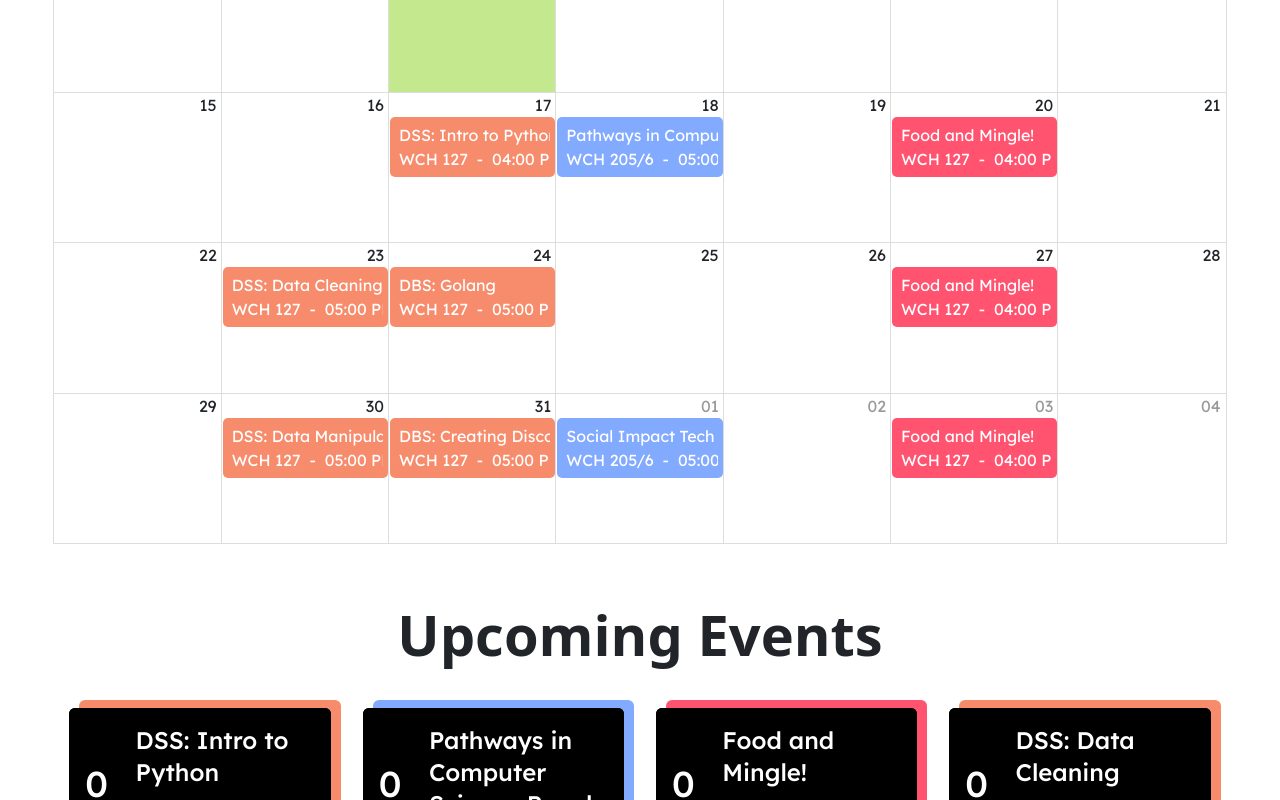
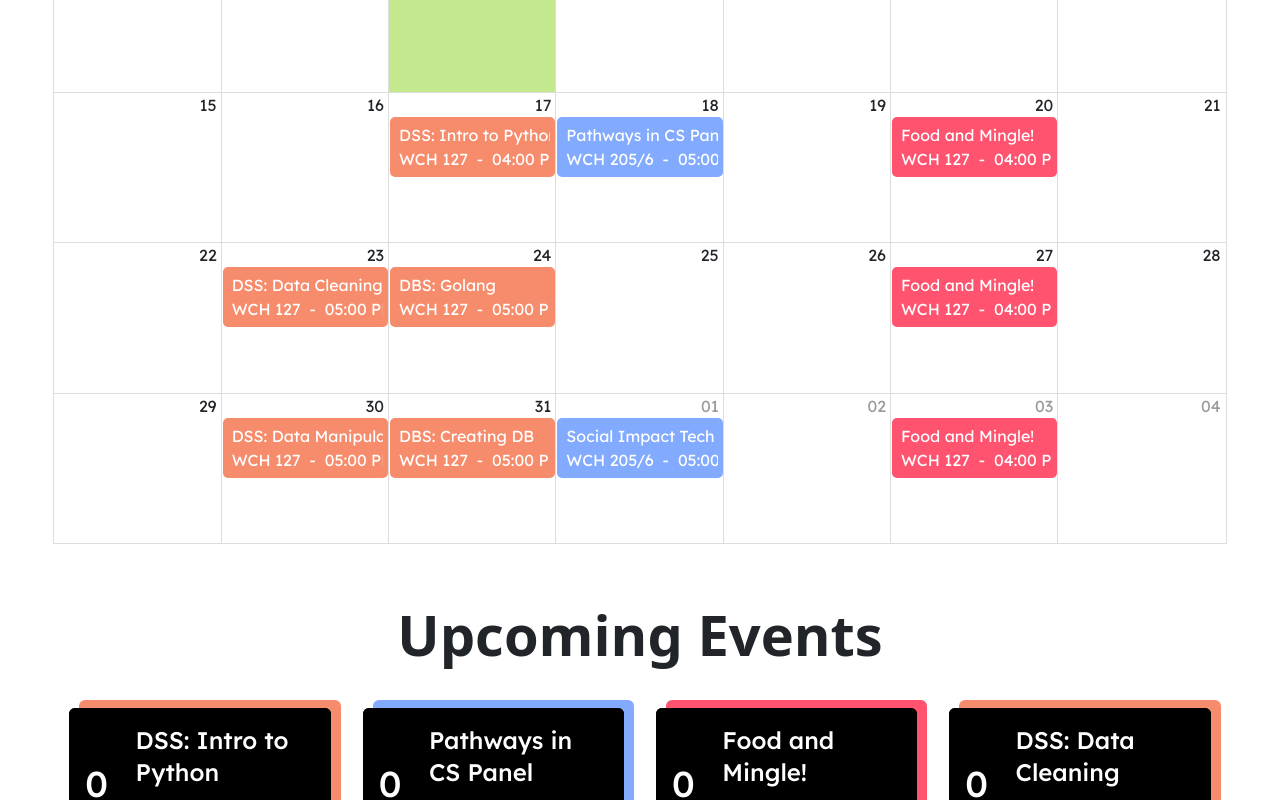
Before and after one commit to acm-ucr/acm-hydra, a Next.js app: page /events in a window 1280 px wide. Shown: the part 540-1340 px from the top of the page. Built offline with nearby package versions, Linux system fonts and the light colour scheme.

Commit message:
Made Some Event Titles Shorter/Abbreviated

```diff
--- a/components/data/Events.js
+++ b/components/data/Events.js
@@ -204,7 +204,7 @@ const Events = [
 			"Join us alongside other CS/DS/STAT students to learn how to use Python, the main data science and ML programming language.",
 	},
 	{
-		title: "Pathways in Computer Science Panel",
+		title: "Pathways in CS Panel",
 		location: "WCH 205/6",
 		type: "Meetings",
 		start: new Date(2023, 0, 18, 17, 0, 0),
@@ -264,7 +264,7 @@ const Events = [
 			"Go in-depth with more advanced data cleaning and data manipulation and use these practices on a different dataset.",
 	},
 	{
-		title: "DBS: Creating Discord Bot",
+		title: "DBS: Creating DB",
 		location: "WCH 127",
 		type: "Workshops",
 		start: new Date(2023, 0, 31, 17, 0, 0),
@@ -304,7 +304,7 @@ const Events = [
 			"Join us for our 4th DS workshop, as we learn how to create data visualizations and dashboards from cleaned datasets, including how to present data plots to your audience.",
 	},
 	{
-		title: "DBS: Embed Commands",
+		title: "DBS: Embed Cmds",
 		location: "WCH 127",
 		type: "Workshops",
 		start: new Date(2023, 1, 7, 17, 0, 0),
@@ -334,7 +334,7 @@ const Events = [
 			"Join us for our 5th DS workshop, as we learn how to use basic ML algorithms to create insights from the dataset, using Python ML library Scikit-Learn.",
 	},
 	{
-		title: "DBS: Mini Game Commands",
+		title: "DBS: Mini Game Cmd",
 		location: "WCH 127",
 		type: "Workshops",
 		start: new Date(2023, 1, 14, 17, 0, 0),
@@ -354,7 +354,7 @@ const Events = [
 			"Join us for the upcoming ACM Officer Elections! Come out to hear and vote for your next ACM board!",
 	},
 	{
-		title: "DBS: Voice Channel Commands",
+		title: "DBS: Voice Channel Cmd",
 		location: "WCH 127",
 		type: "Workshops",
 		start: new Date(2023, 1, 21, 17, 0, 0),
@@ -404,7 +404,7 @@ const Events = [
 			"Need help or advice on your(s) data science project. Our 7th workshop will be office hours for anyone needing help on their project.",
 	},
 	{
-		title: "DBS: Database with Bots",
+		title: "DBS: Database w/Bots",
 		location: "WCH 127",
 		type: "Workshops",
 		start: new Date(2023, 1, 28, 17, 0, 0),
@@ -414,7 +414,7 @@ const Events = [
 			"Discord Bot Series: Join us in understanding databases, the CRUD abilities, and how they can be integrated with discord bots in Golang.",
 	},
 	{
-		title: "Importance of Hardware",
+		title: "Hardware Importance",
 		location: "WCH 205/6",
 		type: "Meetings",
 		start: new Date(2023, 2, 1, 17, 0, 0),
```
